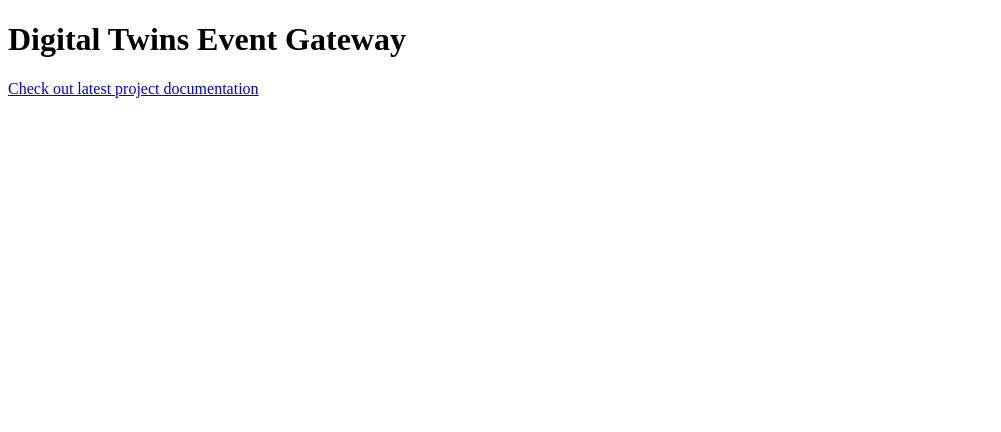
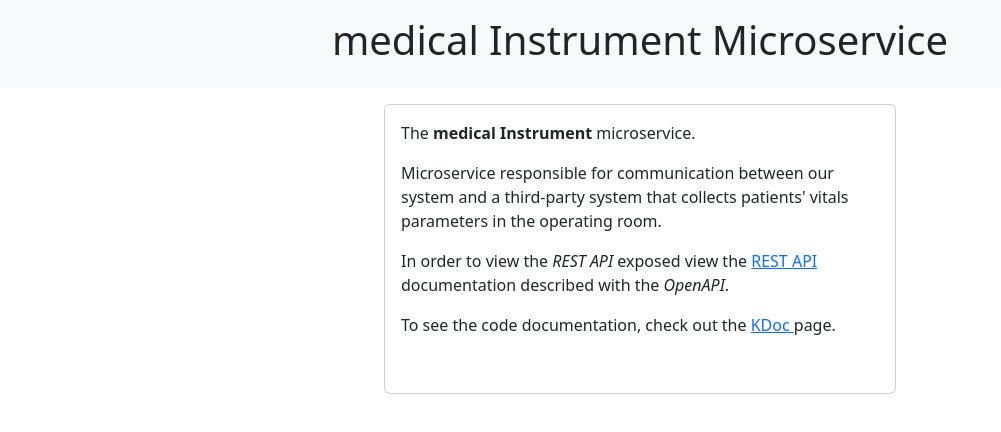
Before and after one commit to SmartOperatingBlock/medical-instrument-integration-microservice, a plain HTML site: page index.html in a window 1280 px wide. Shown: the whole page, without its empty margins (0-1001 px from the left). Drawn offline with nearby package versions, Linux system fonts and the light colour scheme.

Commit message:
chore: update index

```diff
--- a/index.html
+++ b/index.html
@@ -1,14 +1,53 @@
-<!doctype html>
+<!DOCTYPE html>
 <html lang="en">
-<head>
-    <meta charset="UTF-8">
-    <meta name="viewport"
-          content="width=device-width, user-scalable=no, initial-scale=1.0, maximum-scale=1.0, minimum-scale=1.0">
-    <meta http-equiv="X-UA-Compatible" content="ie=edge">
-    <title>DT Event Gateway</title>
-</head>
-<body>
-<h1>Digital Twins Event Gateway</h1>
-<a href="./kdoc">Check out latest project documentation</a>
-</body>
+        <head>
+            <meta charset="UTF-8" />
+            <meta
+                    name="viewport"
+                    content="width=device-width, user-scalable=no, initial-scale=1.0, maximum-scale=1.0, minimum-scale=1.0"
+            />
+            <meta http-equiv="X-UA-Compatible" content="ie=edge" />
+            <title>Building Management microservice</title>
+            <link
+                    href="https://cdn.jsdelivr.net/npm/bootstrap@5.2.0/dist/css/bootstrap.min.css"
+                    rel="stylesheet"
+                    integrity="sha384-gH2yIJqKdNHPEq0n4Mqa/HGKIhSkIHeL5AyhkYV8i59U5AR6csBvApHHNl/vI1Bx"
+                    crossorigin="anonymous"
+            />
+            <script
+                    src="https://cdn.jsdelivr.net/npm/bootstrap@5.2.0/dist/js/bootstrap.bundle.min.js"
+                    integrity="sha384-A3rJD856KowSb7dwlZdYEkO39Gagi7vIsF0jrRAoQmDKKtQBHUuLZ9AsSv4jD4Xa"
+                    crossorigin="anonymous"
+            ></script>
+        </head>
+        <body>
+            <div class="container-fluid p-0">
+                <div
+                        class="jumbotron bg-light text-dark jumbotron-fluid text-center p-3 m-0"
+                        id="div-title"
+                >
+                    <h1>medical Instrument Microservice</h1>
+                </div>
+                <div class="card mx-auto my-3" style="width: 40%">
+                    <div class="card-body">
+                        <p>
+                            The <strong>medical Instrument</strong> microservice.
+                        </p>
+                        <p>
+                           Microservice responsible for communication between our system and a third-party system that collects patients' vitals parameters in the operating room.
+                        </p>
+                        <p>
+                            In order to view the <i>REST API</i> exposed view the
+                            <a href="./documentation/openapi-doc"> REST API </a> documentation described with
+                            the <i>OpenAPI</i>.
+                        </p>
+                        <p>
+                            To see the code documentation, check out the
+                            <a href="./documentation/code-doc"> KDoc </a> page.
+                        </p>
+                        <br />
+                    </div>
+                </div>
+            </div>
+        </body>
 </html>
```
